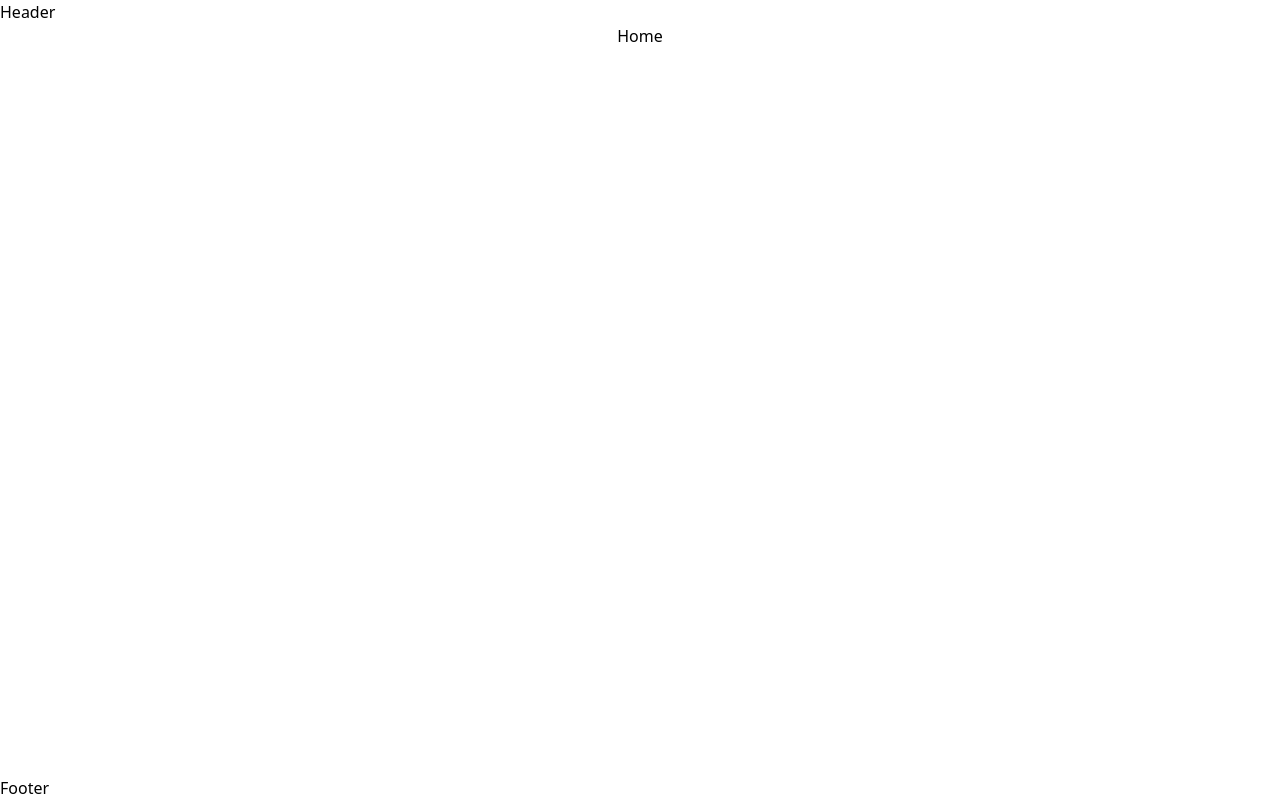
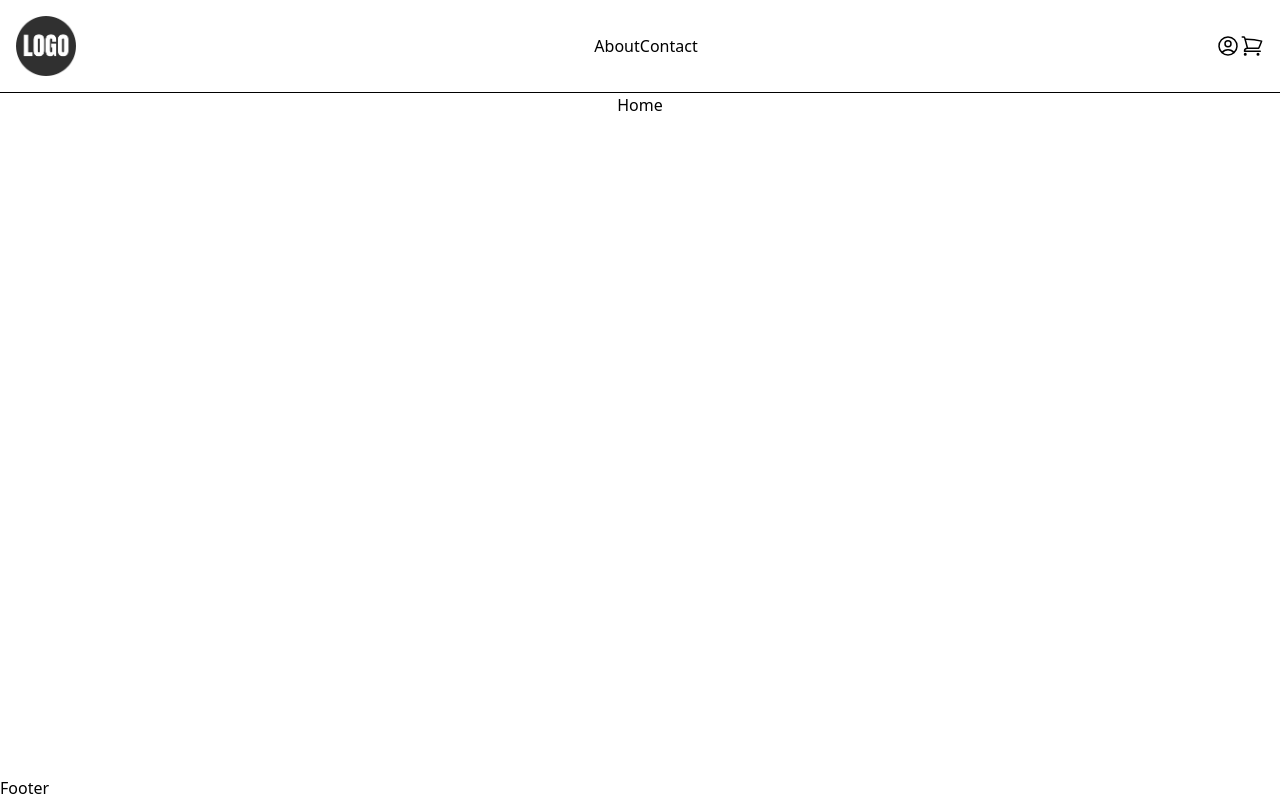
Before and after one commit to antoine-le-calloch/Alc-website, a Next.js app: page / in a window 1280 px wide. Built offline with nearby package versions, Linux system fonts and the light colour scheme.

Commit message:
Improve header with the add of the logo, and link with icon.

```diff
--- a/components/Header.tsx
+++ b/components/Header.tsx
@@ -1,9 +1,30 @@
 import React from 'react';
+import {ShoppingCartIcon, UserCircleIcon } from '@heroicons/react/24/outline';
+import Image from "next/image";
+
 
 const Header = () => {
     return (
-        <div>
-            Header
+        <div className="border-b border-black">
+            <div className="flex items-center justify-between p-4">
+                <div className="flex items-center">
+                    <a href="/">
+                        <Image src="/logo.png" alt="Logo" width={60} height={60}/>
+                    </a>
+                </div>
+                <div className="flex items-center">
+                    <a href="/about">About</a>
+                    <a href="/contact">Contact</a>
+                </div>
+                <div className="flex items-center">
+                    <a href="/account">
+                        <UserCircleIcon className="size-6"/>
+                    </a>
+                    <a href="/cart">
+                        <ShoppingCartIcon className="size-6"/>
+                    </a>
+                </div>
+            </div>
         </div>
     );
 };
```
